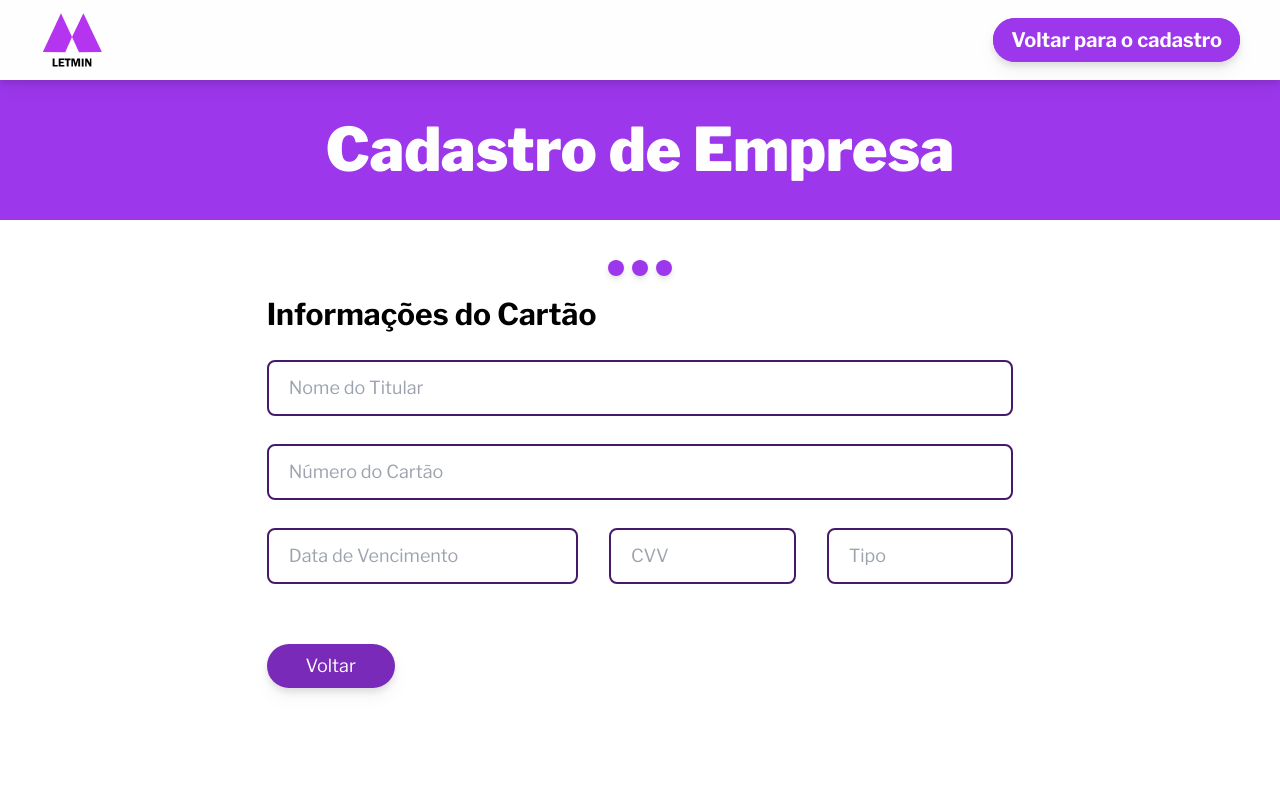
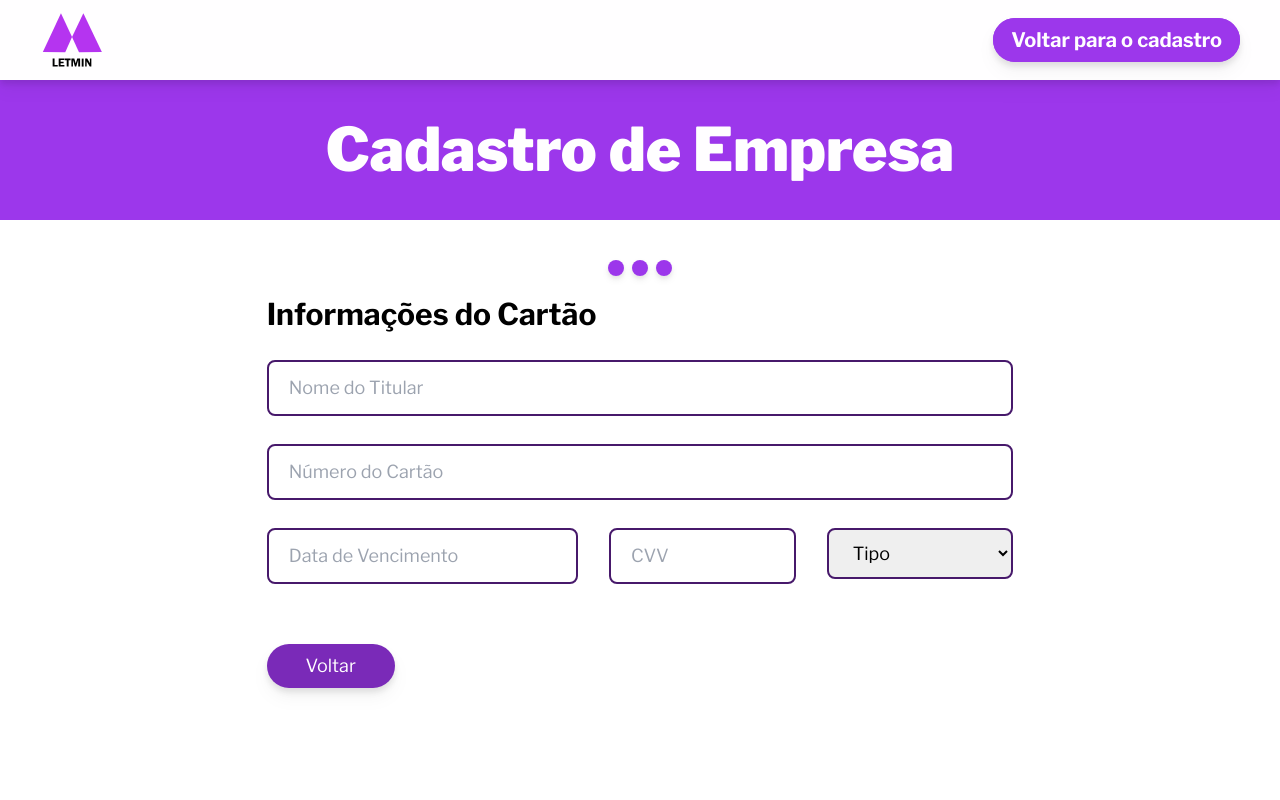
Before and after one commit to LETMIN-Corp/letmin-client, a React (Vite) app: page /register/company in a window 1280 px wide. Both pictures are taken after a click on the element 664 px from the left and 268 px from the top of the page. Shown: the top 800 px of the page. Built offline with nearby package versions, Linux system fonts and the light colour scheme.

Commit message:
Select Card Type and favicon fix

```diff
--- a/index.html
+++ b/index.html
@@ -3,7 +3,7 @@
   <head>
     <meta charset="UTF-8" />
     <meta name="viewport" content="width=device-width, initial-scale=1.0" />
-    <link rel="shortcut icon" href="src/public/images/favicon.ico" type="image/x-icon">
+    <link rel="shortcut icon" href="src/Assets/favicon.ico" type="image/x-icon">
     <script src="https://kit.fontawesome.com/fafc0bf4c9.js" crossorigin="anonymous"></script>
     <title>Home</title>
   </head>
--- /dev/null
+++ b/src/Components/Inputs/SelectInput.tsx
@@ -0,0 +1,58 @@
+interface ComponentInterface {
+    placeholder?: string
+    options: Array<string>,
+    size?: 'small' | 'medium' | 'large',
+    consultPackage: {
+        getValue: (name: string) => string;
+        setValue: (e : React.ChangeEvent<HTMLSelectElement>) => void;
+    },
+    name: string,
+    id: string,
+};
+
+const SelectInput : React.FC<ComponentInterface> = ({ placeholder = '', options, size, consultPackage, name, id }) => {
+    const getInputSize = () => {
+        switch(size) {
+            case 'small':
+                return 'md:w-3/12';
+            case 'medium':
+                return 'md:w-5/12';
+            case 'large':
+                return 'md:w-6/12'
+        }
+    }
+
+    function setValue (e: React.ChangeEvent<HTMLSelectElement>) {
+        consultPackage.setValue(e);
+    }
+
+    const inputValue = consultPackage.getValue(name);
+
+    return (
+        <div className={`${ getInputSize() } relative`}>
+            <select
+                onChange={ setValue }
+                name={ name }
+                id={ id }
+                defaultValue={ inputValue }
+                className='w-full md:text-lg mt-2 mb-5 md:mt-2 py-3 px-5 border-2 border-dark-purple rounded-lg'
+            >
+                <option value=''>{ placeholder }</option>
+
+                {
+                    options.map((option, key) => (
+                        <option  value={ option } key={ key }>{ option }</option>
+                    ))
+                }
+            </select>
+
+            {
+                inputValue && (
+                    <div className='input-up-animation z-50 bg-white font-medium px-1 text-dark-purple'>{ placeholder }</div>
+                )
+            }
+        </div>
+    );
+}
+
+export default SelectInput;
--- a/src/Components/Inputs/FormInput.tsx
+++ b/src/Components/Inputs/TextInput.tsx
@@ -16,7 +16,7 @@ interface ComponentInterface {
     id: string,
 };
 
-const FormInput : React.FC<ComponentInterface> = ({ type, placeholder, size, useMask, consultPackage, name, id }) => {
+const TextInput : React.FC<ComponentInterface> = ({ type, placeholder, size, useMask, consultPackage, name, id }) => {
     const [showPassword, setShowPassword] = useState(false);
 
     const getInputSize = () => {
@@ -93,4 +93,4 @@ const FormInput : React.FC<ComponentInterface> = ({ type, placeholder, size, use
     );
 }
 
-export default FormInput;
+export default TextInput;
--- a/src/views/CompanyRegister.tsx
+++ b/src/views/CompanyRegister.tsx
@@ -1,12 +1,13 @@
 import Footer from '../Components/Layouts/Footer';
 import Header from '../Components/Layouts/Header';
-import FormInput from '../Components/Inputs/FormInput';
+import TextInput from '../Components/Inputs/TextInput';
 import { useState } from 'react';
 import StripTitle from '../Components/Titles/StripTitle';
 import SecondaryButton from '../Components/Buttons/SecondaryButton';
 import Pagination from '../Components/Items/Pagination';
 import InputTypesEnum from '../Utils/InputTypesEnum';
 import MaskTypesEnum from '../Utils/MaskTypesEnum';
+import SelectInput from '../Components/Inputs/SelectInput';
 
 const CorpRegister : React.FC = () => {
     const [currentPage, setCurrentPage] = useState(0);
@@ -62,6 +63,13 @@ const CorpRegister : React.FC = () => {
         max: 2,
     }
 
+    const cardTypes = [
+        'Mastercard',
+        'Visa',
+        'American Express',
+        'Hipercard'
+    ]
+
     return (
         <>
             <Header />
@@ -76,29 +84,29 @@ const CorpRegister : React.FC = () => {
 
                             <form className='mb-10 lg:w-8/12 lg:mx-auto'>
                                 <div className='md:flex justify-between w-full'>
-                                    <FormInput placeholder='Nome da Empresa' size='large' type={ InputTypesEnum.text } consultPackage={ consultPackage } name='company-name' id='company-name' />
-                                    <FormInput placeholder='CNPJ' size='medium' useMask={ MaskTypesEnum.cnpj } type={ InputTypesEnum.text } consultPackage={ consultPackage } name='company-cnpj' id='company-cnpj' />
+                                    <TextInput placeholder='Razão Social' size='large' type={ InputTypesEnum.text } consultPackage={ consultPackage } name='company-name' id='company-name' />
+                                    <TextInput placeholder='CNPJ' size='medium' useMask={ MaskTypesEnum.cnpj } type={ InputTypesEnum.text } consultPackage={ consultPackage } name='company-cnpj' id='company-cnpj' />
                                 </div>
                                 <div className='md:flex justify-between w-full'>
-                                    <FormInput placeholder='Email' size='large' type={ InputTypesEnum.email } consultPackage={ consultPackage } name='company-email' id='company-email' />
-                                    <FormInput placeholder='Telefone' size='medium' useMask={ MaskTypesEnum.phone } type={ InputTypesEnum.tel } consultPackage={ consultPackage } name='company-phone' id='company-phone' />
+                                    <TextInput placeholder='Email' size='large' type={ InputTypesEnum.email } consultPackage={ consultPackage } name='company-email' id='company-email' />
+                                    <TextInput placeholder='Telefone' size='medium' useMask={ MaskTypesEnum.phone } type={ InputTypesEnum.tel } consultPackage={ consultPackage } name='company-phone' id='company-phone' />
                                 </div>
-                                <FormInput placeholder='Endereço' type={ InputTypesEnum.text } consultPackage={ consultPackage } name='company-address' id='company-address' />
+                                <TextInput placeholder='Endereço' type={ InputTypesEnum.text } consultPackage={ consultPackage } name='company-address' id='company-address' />
                             </form>
 
                             <h2 className='text-xl font-bold my-5 md:text-3xl lg:w-8/12 lg:mx-auto'>Informações do Titular</h2>
 
                             <form className='lg:w-8/12 lg:mx-auto'>
                                 <div className='md:flex justify-between w-full'>
-                                    <FormInput placeholder='Nome do Titular' size='large' useMask={ MaskTypesEnum.holder } type={ InputTypesEnum.text } consultPackage={ consultPackage } name='holder-name' id='holder-name' />
-                                    <FormInput placeholder='CPF' type={ InputTypesEnum.text } size='medium' useMask={ MaskTypesEnum.cpf } consultPackage={ consultPackage } name='holder-cpf' id='holder-cpf' />
+                                    <TextInput placeholder='Nome do Titular' size='large' useMask={ MaskTypesEnum.holder } type={ InputTypesEnum.text } consultPackage={ consultPackage } name='holder-name' id='holder-name' />
+                                    <TextInput placeholder='CPF' type={ InputTypesEnum.text } size='medium' useMask={ MaskTypesEnum.cpf } consultPackage={ consultPackage } name='holder-cpf' id='holder-cpf' />
                                 </div>
                                 <div className='md:flex justify-between w-full'>
-                                    <FormInput placeholder='Email' size='large' type={ InputTypesEnum.email } consultPackage={ consultPackage } name='holder-email' id='holder-email' />
-                                    <FormInput placeholder='Telefone' size='medium' useMask={ MaskTypesEnum.phone } type={ InputTypesEnum.tel } consultPackage={ consultPackage } type={ InputTypesEnum.tel } consultPackage={ consultPackage } name='holder-phone' id='holder-phone' />
+                                    <TextInput placeholder='Email' size='large' type={ InputTypesEnum.email } consultPackage={ consultPackage } name='holder-email' id='holder-email' />
+                                    <TextInput placeholder='Telefone' size='medium' useMask={ MaskTypesEnum.phone } type={ InputTypesEnum.tel } consultPackage={ consultPackage } name='holder-phone' id='holder-phone' />
                                 </div>
-                                <FormInput placeholder='Senha' type={ InputTypesEnum.password } consultPackage={ consultPackage } name='holder-password' id='holder-password' />
-                                <FormInput placeholder='Confirmar senha' type={ InputTypesEnum.password } consultPackage={ consultPackage } name='holder-confirm-password' id='holder-confirm-password' />
+                                <TextInput placeholder='Senha' type={ InputTypesEnum.password } consultPackage={ consultPackage } name='holder-password' id='holder-password' />
+                                <TextInput placeholder='Confirmar Senha' type={ InputTypesEnum.password } consultPackage={ consultPackage } name='holder-confirm-password' id='holder-confirm-password' />
                             </form>
                         </>
                     )
@@ -116,13 +124,13 @@ const CorpRegister : React.FC = () => {
                             <h2 className='text-xl font-bold my-5 md:text-3xl lg:w-8/12 lg:mx-auto'>Informações do Cartão</h2>
 
                             <form className='mb-10 lg:w-8/12 lg:mx-auto'>
-                                <FormInput placeholder='Nome do Titular' useMask={ MaskTypesEnum.holder } type={ InputTypesEnum.text } consultPackage={ consultPackage } name='card-owner' id='card-number' />
-                                <FormInput placeholder='Número do Cartão' type={ InputTypesEnum.text } consultPackage={ consultPackage } useMask={ MaskTypesEnum.cardNumber } name='card-number' id='card-number' />
+                                <TextInput placeholder='Nome do Titular' useMask={ MaskTypesEnum.holder } type={ InputTypesEnum.text } consultPackage={ consultPackage } name='card-owner' id='card-number' />
+                                <TextInput placeholder='Número do Cartão' type={ InputTypesEnum.text } consultPackage={ consultPackage } useMask={ MaskTypesEnum.cardNumber } name='card-number' id='card-number' />
 
                                 <div className='md:flex justify-between w-full'>
-                                    <FormInput placeholder='Data de Vencimento' size='medium' useMask={ MaskTypesEnum.date } type={ InputTypesEnum.text } consultPackage={ consultPackage } name='card-due' id='card-due' />
-                                    <FormInput placeholder='CVV' size='small' useMask={ MaskTypesEnum.cvv }  type={ InputTypesEnum.text } consultPackage={ consultPackage } name='card-code' id='card-code' />
-                                    <FormInput placeholder='Tipo' size='small' type={ InputTypesEnum.text } consultPackage={ consultPackage } name='card-type' id='card-type' />
+                                    <TextInput placeholder='Data de Vencimento' size='medium' useMask={ MaskTypesEnum.date } type={ InputTypesEnum.text } consultPackage={ consultPackage } name='card-due' id='card-due' />
+                                    <TextInput placeholder='CVV' size='small' useMask={ MaskTypesEnum.cvv }  type={ InputTypesEnum.text } consultPackage={ consultPackage } name='card-code' id='card-code' />
+                                    <SelectInput placeholder='Tipo' options={ cardTypes } size='small' consultPackage={ consultPackage } name='card-type' id='card-type' />
                                 </div>
                             </form>
                         </>
```
